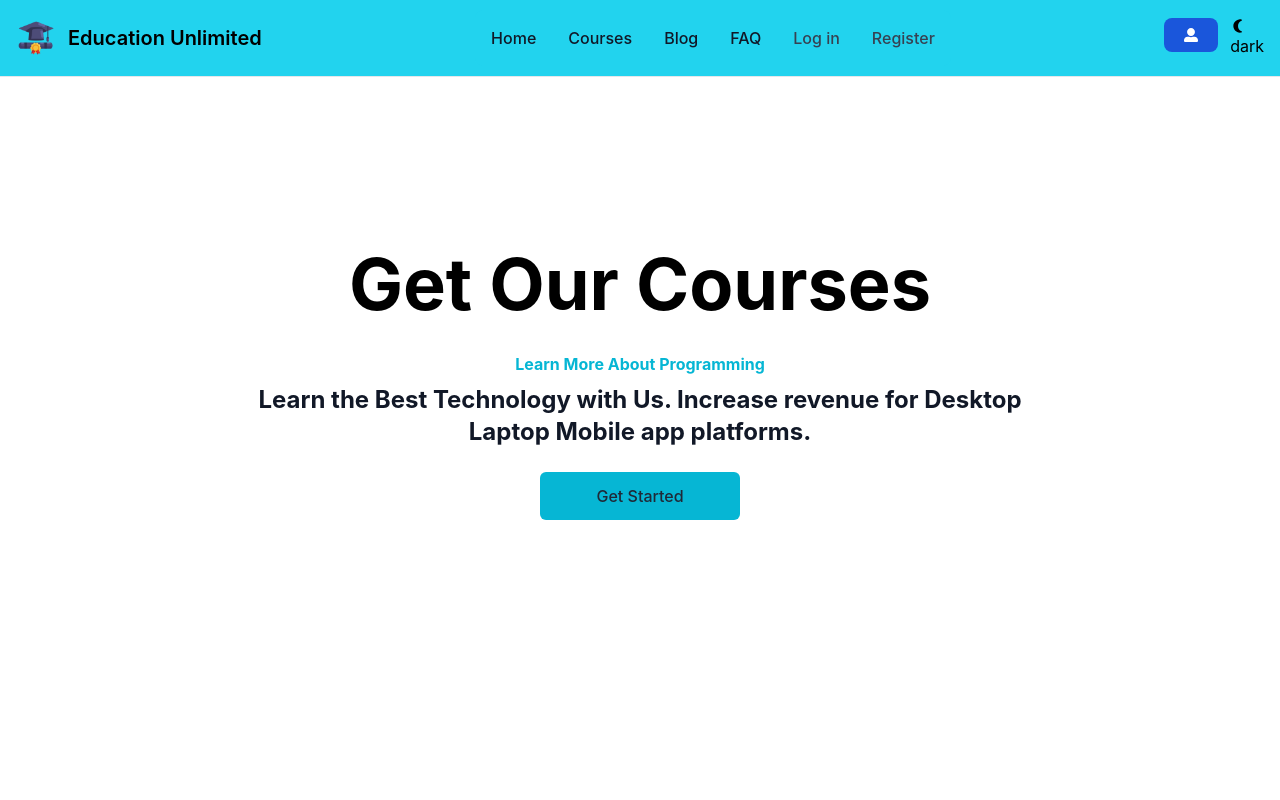
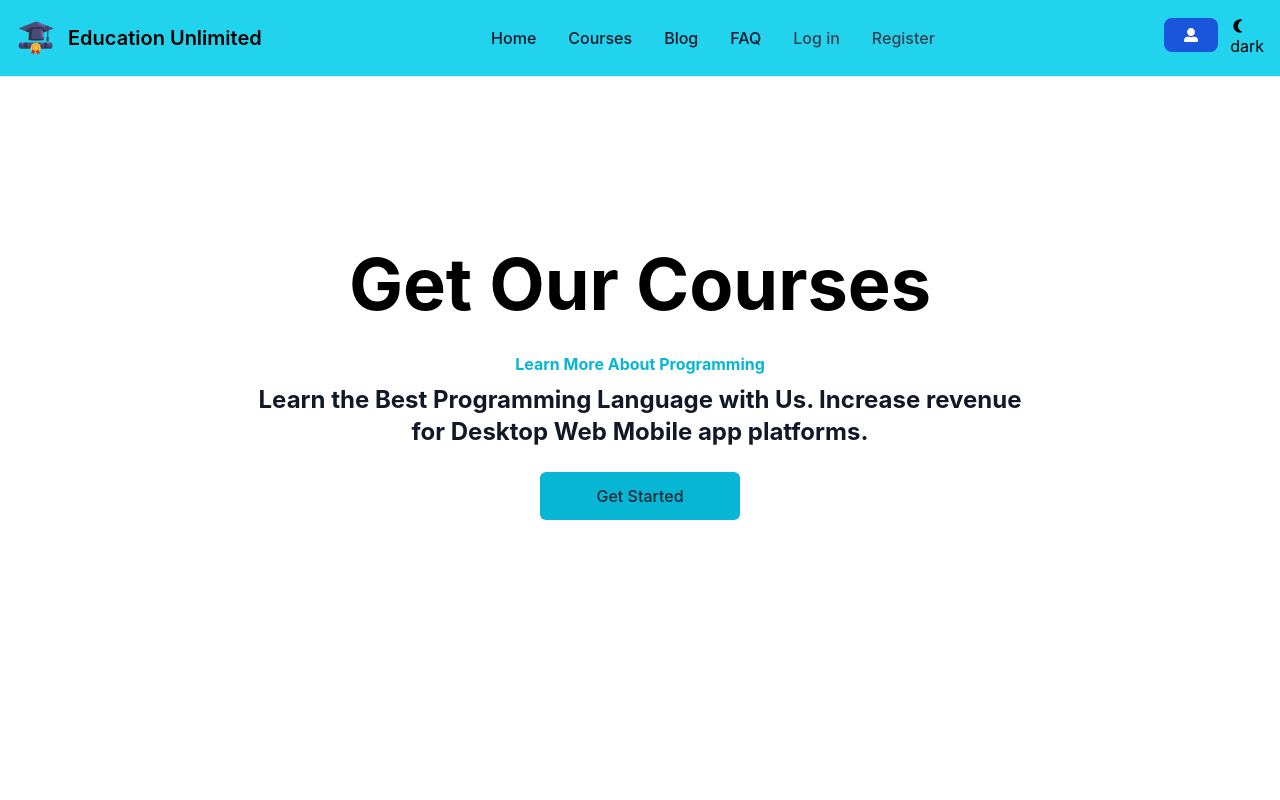
Before and after one commit to TH-Raju/project_education_unlimited_client_side, a React (Create React App) app: page / in a window 1280 px wide. Shown: the top 800 px of the page. Built offline with nearby package versions, Linux system fonts and the light colour scheme; no server answers.

Commit message:
design upadate

```diff
--- a/src/Home/Banner.jsx
+++ b/src/Home/Banner.jsx
@@ -11,7 +11,7 @@ const Banner = () => {
                 <p className='text-cyan-500 font-bold p-2'>
                     Learn More About Programming
                 </p>
-                <p className='md:text-2xl text-xl font-bold text-gray-900'>Learn the Best Technology with Us. Increase revenue for Desktop Laptop Mobile app platforms.</p>
+                <p className='md:text-2xl text-xl font-bold text-gray-900'>Learn the Best Programming Language with Us. Increase revenue for Desktop Web Mobile app platforms.</p>
                 <Link to='/courses'> <button className='bg-cyan-500 w-[200px] rounded-md font-medium my-6 mx-auto py-3 text-gray-800'>Get Started</button></Link>
             </div>
         </div>
```
